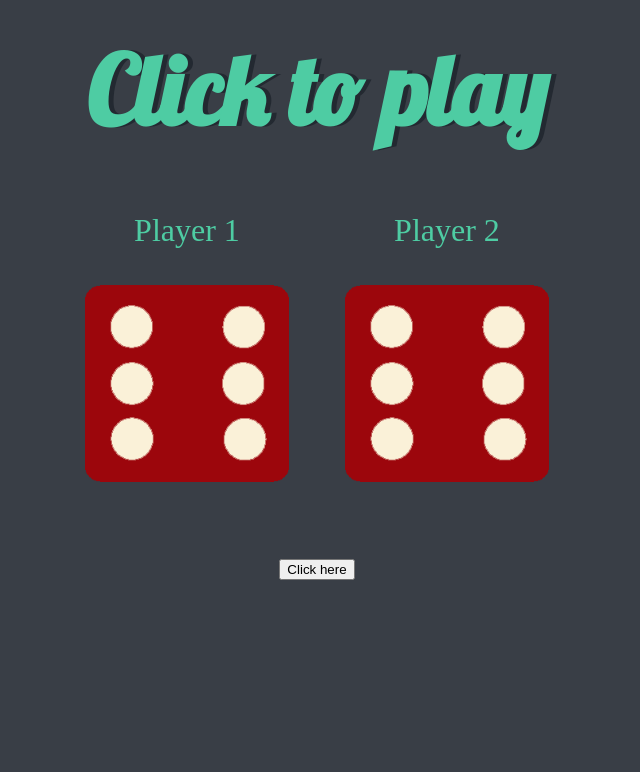
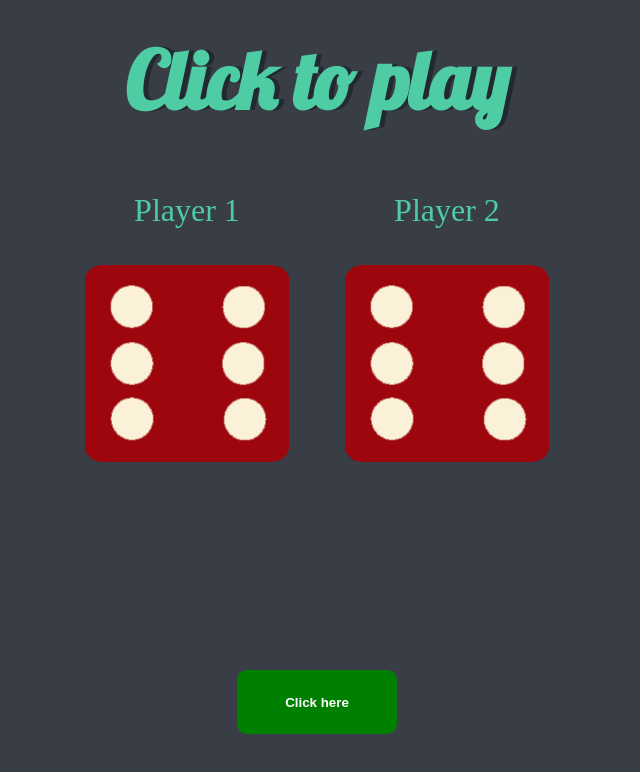
Before and after one commit to AsifNwz/Dicee-Game, a plain HTML site: page index.html in a window 1280 px wide. Shown: the whole page, without its empty margins (323-963 px from the left). Drawn offline with Linux system fonts and the light colour scheme.

Commit message:
Update styles.css

```diff
--- a/styles.css
+++ b/styles.css
@@ -1,7 +1,9 @@
 .container {
   width: 70%;
+  height: 80vh;
   margin: auto;
   text-align: center;
+  position: relative;
 }
 
 .dice {
@@ -18,7 +20,7 @@ h1 {
   margin: 30px;
   font-family: 'Lobster', cursive;
   text-shadow: 5px 0 #232931;
-  font-size: 6rem;
+  font-size: 5rem;
   color: #4ECCA3;
 }
 
@@ -33,10 +35,31 @@ img {
 }
 
 footer {
-  font-size: 1.5rem;
-  margin-top: 5%;
-  color: #EEEEEE;
+
   text-align: center;
-  /* font-family: 'Indie Flower', cursive; */
+}
+
+
+#run {
+
+  width: 10rem;
+  height: 4rem;
+  /* font-size: 2rem; */
+  font-weight: 900;
+  background-color: green;
+  color: white;
+  outline: none;
+  border: none;
+  border-radius: 10px;
+  text-align: center;
 
 }
+
+#run:hover {
+  background-color: rgb(18, 112, 18);
+
+}
+
+#run:active {
+  /* font-size: 1.5rem; */
+}
```
